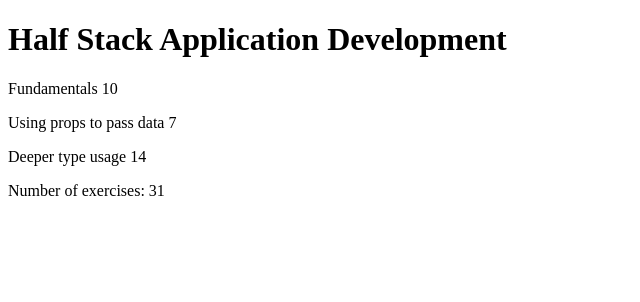
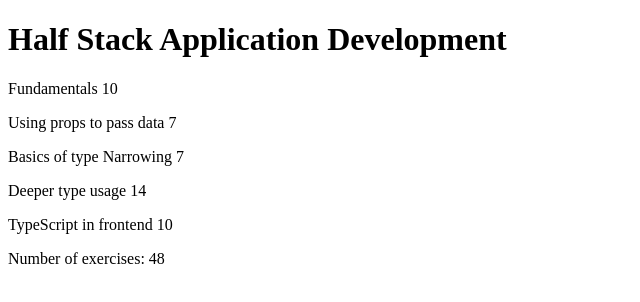
Before and after one commit to ronaldyonggi/courseinfo-typescript, a React (Vite) app: page / in a window 1280 px wide. Shown: the top 302 px of the page, without its empty margins (0-640 px from the left). Built offline with nearby package versions, Linux system fonts and the light colour scheme.

Commit message:
courseParts now with additional attributes

```diff
--- a/src/App.tsx
+++ b/src/App.tsx
@@ -4,19 +4,35 @@
 
 const App = () => {
   const courseName = "Half Stack Application Development";
-  const courseParts = [
+  const courseParts: CoursePart[] = [
     {
       name: "Fundamentals",
-      exerciseCount: 10
+      exerciseCount: 10,
+      description: "This is an awesome course part",
+      kind: "basic"    },
+    {
+      name: "Using props to pass data",
+      exerciseCount: 7,
+      groupProjectCount: 3,
+      kind: "group"    },
+    {
+      name: "Basics of type Narrowing",
+      exerciseCount: 7,
+      description: "How to go from unknown to string",
+      kind: "basic"    },
+    {
+      name: "Deeper type usage",
+      exerciseCount: 14,
+      description: "Confusing description",
+      backgroundMaterial: "https://type-level-typescript.com/template-literal-types",
+      kind: "background"
     },
     {
-      name: "Using props to pass data",
-      exerciseCount: 7
+    name: "TypeScript in frontend",
+    exerciseCount: 10,
+    description: "a hard part",
+    kind: "basic",
     },
-    {
-      name: "Deeper type usage",
-      exerciseCount: 14
-    }
   ];
 
   const totalExercises = courseParts.reduce((sum, part) => sum + part.exerciseCount, 0);
```
